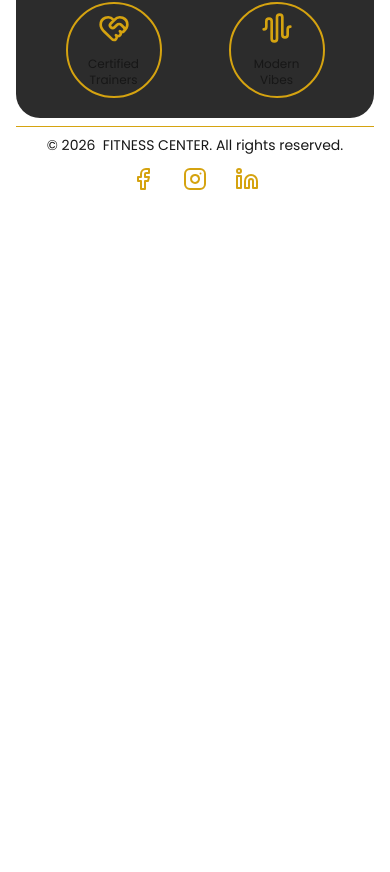
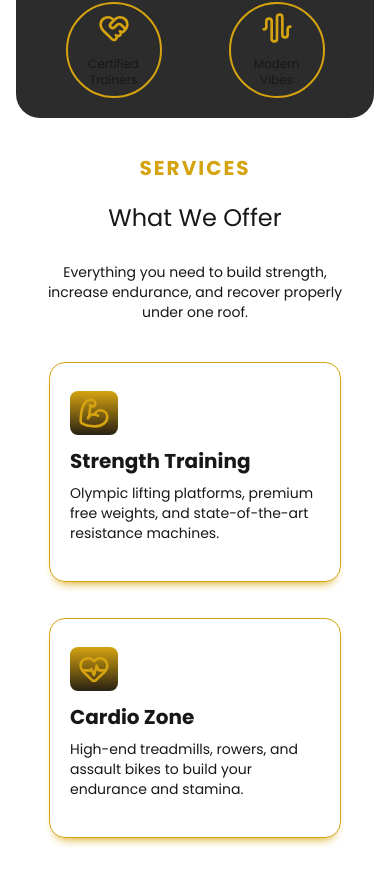
Before and after one commit to Navodi99/gym-website-nextjs, a Next.js app: page / in a window 390 px wide. Shown: the part 1118-1990 px from the top of the page. Before the commit the page ends 1317 px from the top, so only its background shows below. Built offline with nearby package versions, Linux system fonts and the light colour scheme.

Commit message:
add responsive for service section

```diff
--- a/src/app/(components)/sections/servicePart/ServiceSection.jsx
+++ b/src/app/(components)/sections/servicePart/ServiceSection.jsx
@@ -44,19 +44,19 @@ const ServiceSection = () => {
   ];
 
   return (
-    <div className=" flex items-center flex-col mb-15 p-5 max-sm:hidden" id="services">
+    <div className=" flex items-center flex-col mb-15 p-5 max-sm:my-2" id="services">
         <div className="flex flex-col items-center">
-            <p className="uppercase tracking-widest font-bold text-2xl text-(--primary-color) text-center">
+            <p className="uppercase tracking-widest font-bold text-2xl text-(--primary-color) text-center max-sm:text-xl">
             Services
             </p>
-            <p className="text-4xl text-center mt-5">What We Offer</p>
-            <p className="text-sm text-center px-98 mt-7">
+            <p className="text-4xl text-center mt-5 max-sm:text-2xl">What We Offer</p>
+            <p className="text-sm text-center px-98 mt-7 max-sm:px-2">
             Everything you need to build strength, increase endurance, and recover
             properly under one roof.
             </p>
         </div>
 
-        <div className="grid grid-cols-3 gap-x-36 gap-y-4 my-5">
+        <div className="grid grid-cols-3 gap-x-36 gap-y-4 my-5 max-sm:grid-cols-1">
             {serviceSectionData.map((item, index) => (
             <CustomServiceCard key={index} cardData={item} />
             ))}
```
